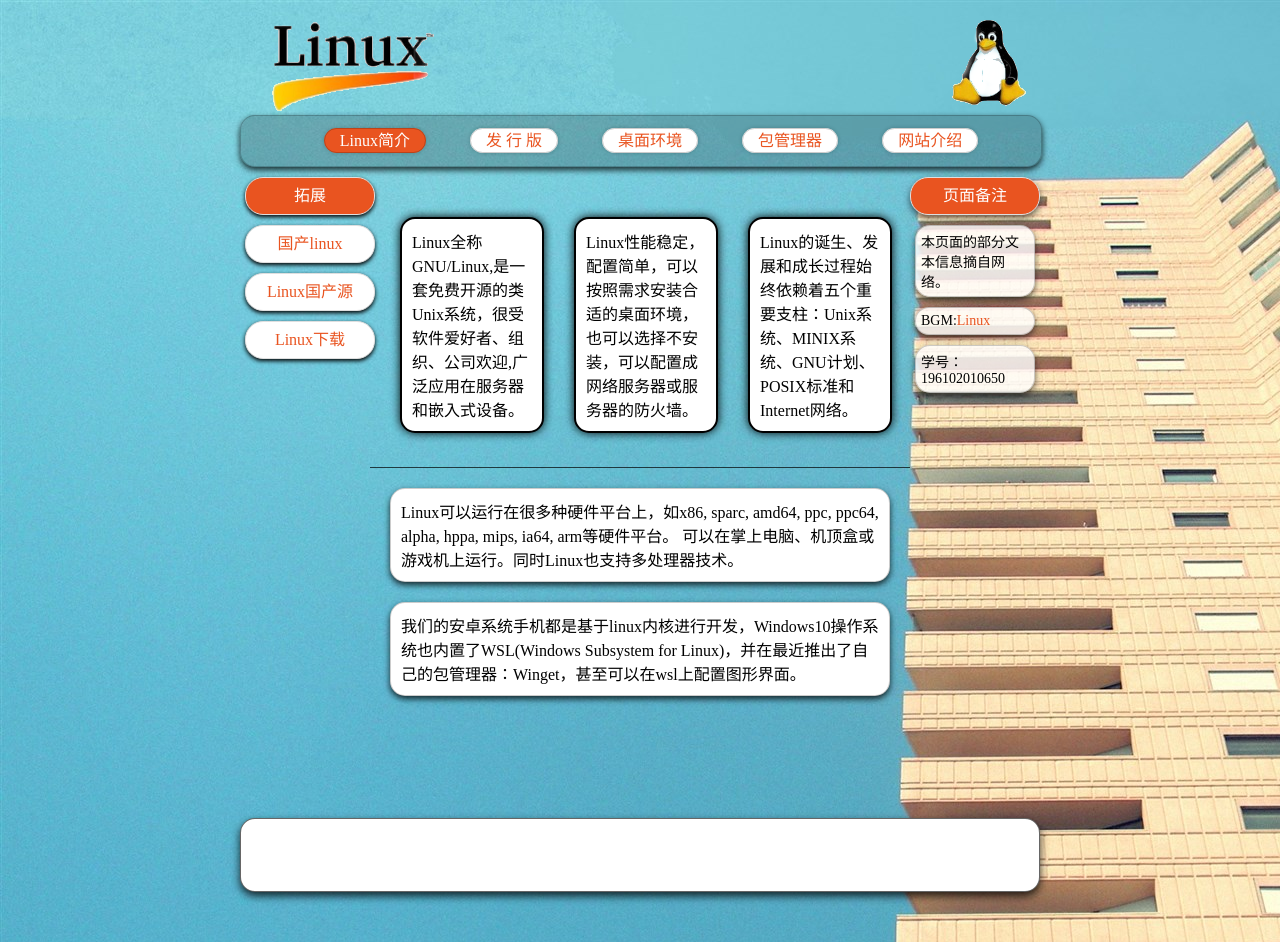
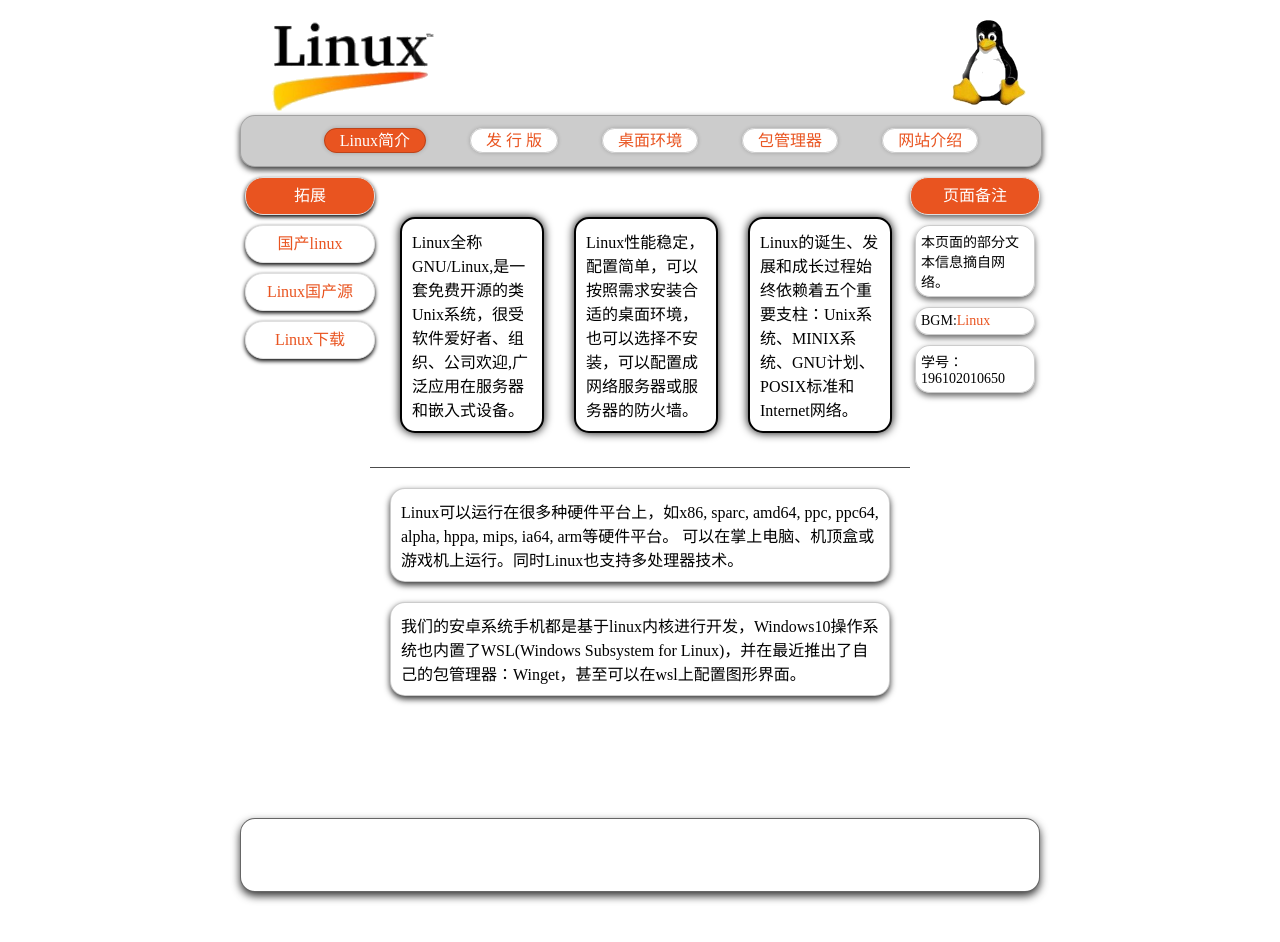
Before and after one commit to Apiclo/Apiclo.github.io, a PHP site: page /tasks/linux-intro/webs/index.html in a window 1280 px wide. Run offline with PHP 8.4, Linux system fonts and the light colour scheme; grey boxes are pictures that could not be loaded.

Commit message:
canclled <body> background

```diff
--- a/tasks/linux-intro/commons/upanddown.css
+++ b/tasks/linux-intro/commons/upanddown.css
@@ -2,9 +2,10 @@
 	padding: 0;
 	margin: 0;
 }
-body{
-	background-image: url(../images/bg.jpg);
-}
+/*body{
+*	background-image: url(../images/bg.jpg);
+*}
+*/
 a{
 	text-decoration: none;
 	color: #e95420;
```
